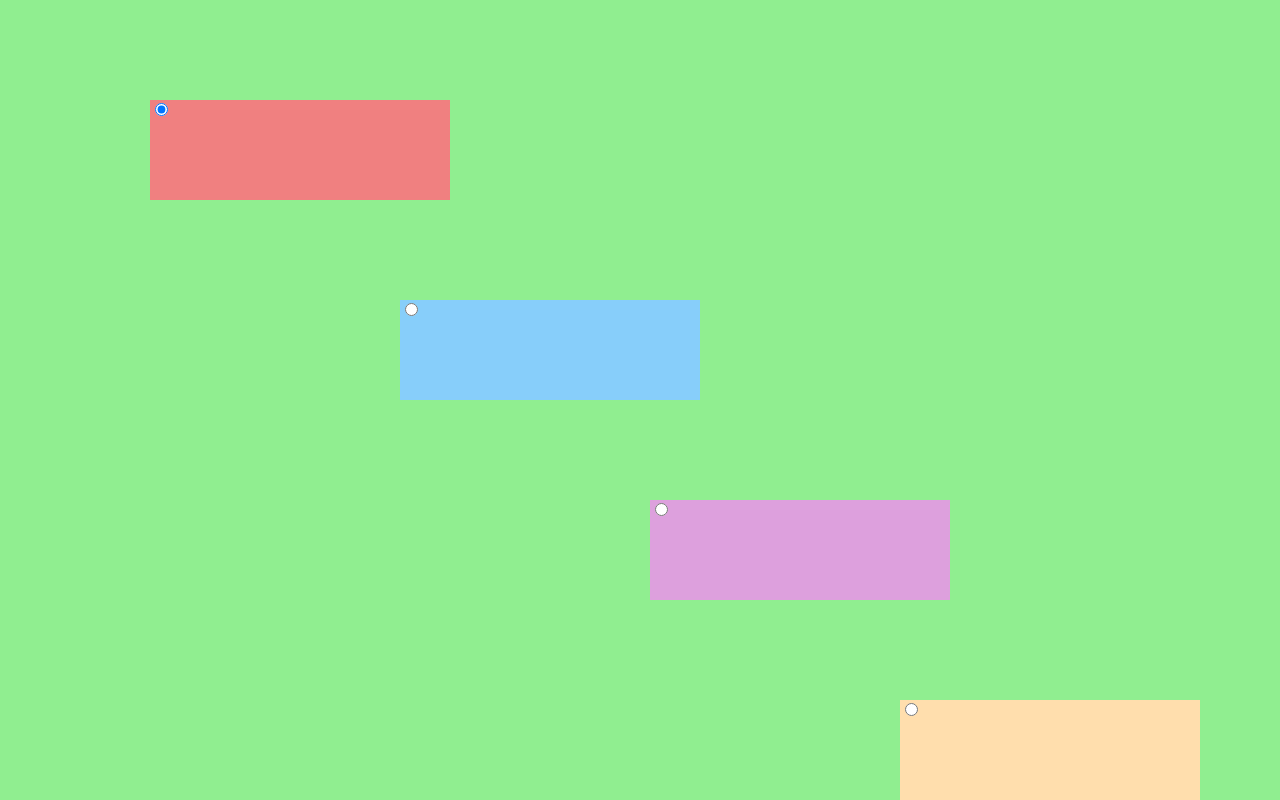
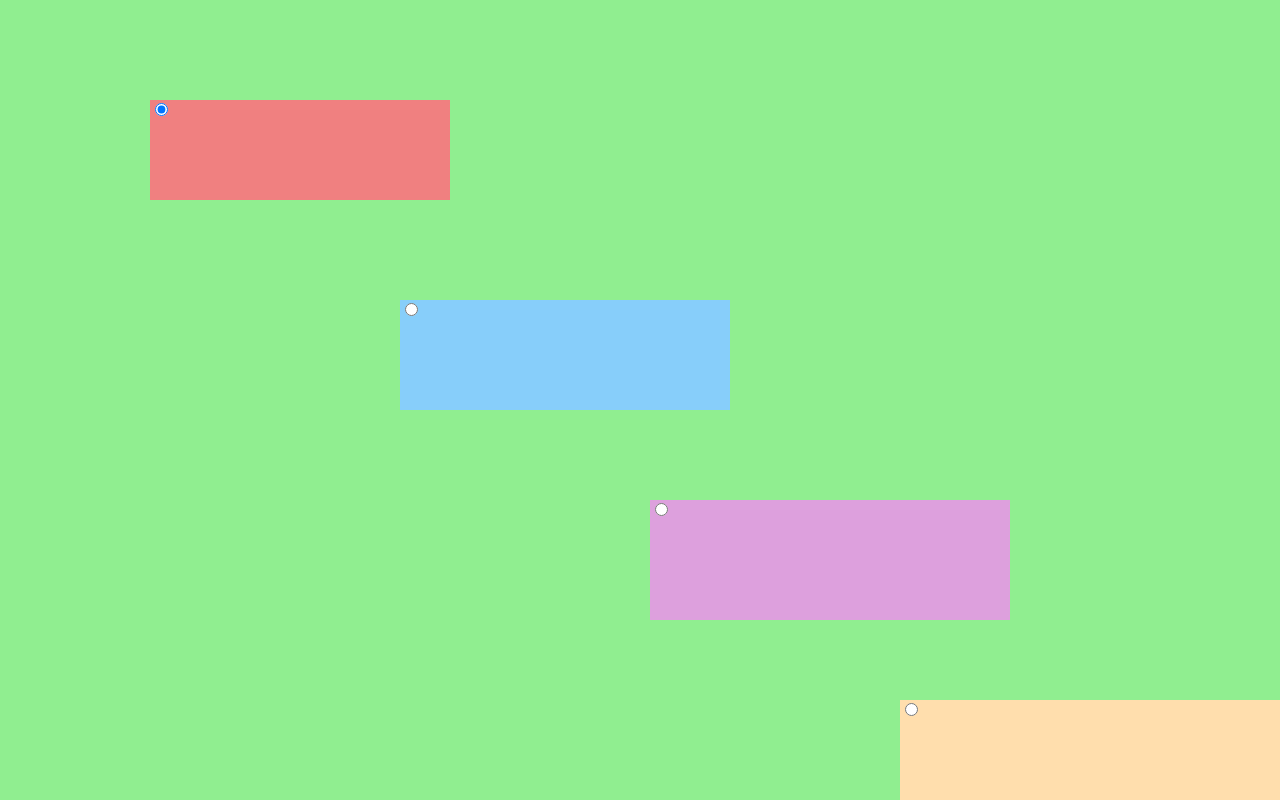
Before and after one commit to GrihanOs/drag-drop-stick, a website with bundled scripts: page index.html in a window 1280 px wide. Built offline with nearby package versions, Linux system fonts and the light colour scheme.

Commit message:
Change div sizes

```diff
--- a/css/divMover.css
+++ b/css/divMover.css
@@ -8,8 +8,6 @@
 }
 
 .movable-div {
-    width: 300px;
-    height: 100px;
     position: absolute;
 	box-sizing: border-box;
 }
--- a/scripts/divMover.js
+++ b/scripts/divMover.js
@@ -72,6 +72,9 @@ function initialize() {
 		div.style.backgroundColor = color;
 		div.style.top = 100 + 200 * index;
 		div.style.left = 150 + 250 * index;
+
+		div.style.height = 100 + (index * 10);
+		div.style.width = 300 + (index * 30);
 
 		const activationInput = document.createElement("input");
 		activationInput.type = "radio";
```
